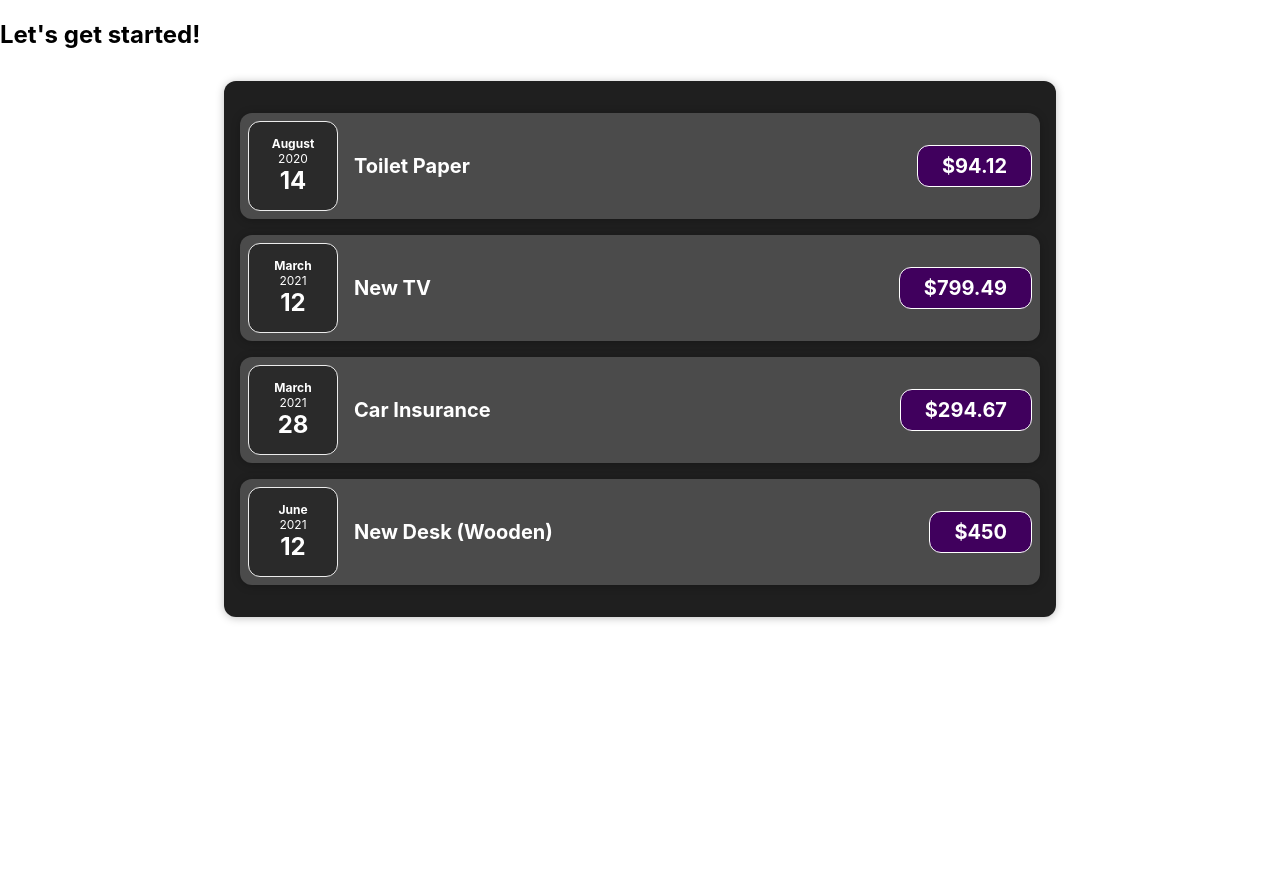
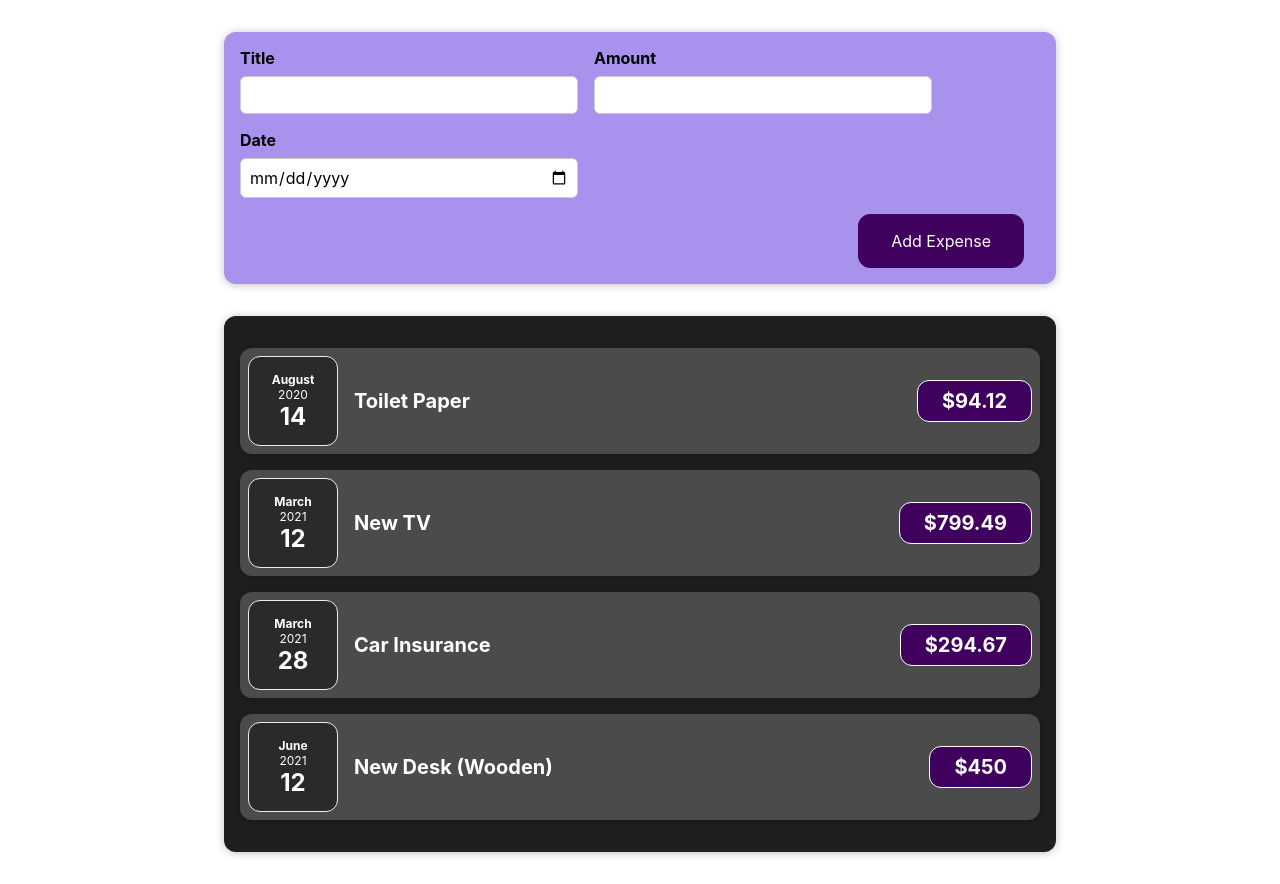
Before and after one commit to new-programmer-tech/React-Udemy, a React (Create React App) app: page / in a window 1280 px wide. Before the commit the page ends 800 px from the top, so only its background shows below. Built offline with nearby package versions, Linux system fonts and the light colour scheme.

Commit message:
expense folder added

```diff
--- a/src/App.js
+++ b/src/App.js
@@ -2,6 +2,7 @@
 
 import "./App.css";
 import Expenses from "./Expenses/Expenses";
+import NewExpense from "./NewExpense/NewExpense";
 const App = () => {
   const expenses = [
     {
@@ -34,7 +35,7 @@
 
   return (
     <div>
-      <h2>Let's get started!</h2>
+      <NewExpense />
       <Expenses items={expenses} />
     </div>
   );
--- /dev/null
+++ b/src/NewExpense/ExpenseForm.css
@@ -0,0 +1,27 @@
+/** @format */
+.new-expense__controls {
+  display: flex;
+  flex-wrap: wrap;
+  gap: 1rem;
+  margin-bottom: 1rem;
+  text-align: left;
+}
+
+.new-expense__control label {
+  font-weight: bold;
+  margin-bottom: 0.5rem;
+  display: block;
+}
+
+.new-expense__control input {
+  font: inherit;
+  padding: 0.5rem;
+  border-radius: 6px;
+  border: 1px solid #ccc;
+  width: 20rem;
+  max-width: 100%;
+}
+
+.new-expense__actions {
+  text-align: right;
+}
--- /dev/null
+++ b/src/NewExpense/ExpenseForm.js
@@ -0,0 +1,92 @@
+/** @format */
+
+import React, { useState } from "react";
+import "./ExpenseForm.css";
+
+const NewExpenseForm = (props) => {
+  const [enteredTitle, setEnteredTitle] = useState("");
+  const [enteredAmount, setEnteredAmount] = useState("");
+  const [enteredDate, setEnteredDate] = useState("");
+
+  const titleChangeHandler = (event) => {
+    setEnteredTitle(event.target.value);
+    // setUserInput({
+    //   ...userInput,
+    //   enteredTitle: event.target.value,
+    // });
+    // setUserInput((prevState) => {
+    //   return { ...prevState, enteredTitle: event.target.value };
+    // });
+  };
+
+  const amountChangeHandler = (event) => {
+    setEnteredAmount(event.target.value);
+    // setUserInput({
+    //   ...userInput,
+    //   enteredAmount: event.target.value,
+    // });
+  };
+
+  const dateChangeHandler = (event) => {
+    setEnteredDate(event.target.value);
+    // setUserInput({
+    //   ...userInput,
+    //   enteredDate: event.target.value,
+    // });
+  };
+
+  const submitHandler = (event) => {
+    event.preventDefault();
+
+    const expenseData = {
+      title: enteredTitle,
+      amount: enteredAmount,
+      date: new Date(enteredDate),
+    };
+
+    props.onSaveExpenseData(expenseData);
+    setEnteredTitle("");
+    setEnteredAmount("");
+    setEnteredDate("");
+  };
+
+  return (
+    <form onSubmit={submitHandler}>
+      <div className='new-expense__controls'>
+        <div className='new-expense__control'>
+          <label>Title</label>
+          <input
+            type='text'
+            value={enteredTitle}
+            onChange={titleChangeHandler}
+          />
+        </div>
+        <div className='new-expense__control'>
+          <label>Amount</label>
+          <input
+            type='number'
+            min='0.01'
+            step='0.01'
+            value={enteredAmount}
+            onChange={amountChangeHandler}
+          />
+        </div>
+        <div className='new-expense__control'>
+          <label>Date</label>
+          <input
+            type='date'
+            min='2019-01-01'
+            max='2022-12-31'
+            value={enteredDate}
+            onChange={dateChangeHandler}
+          />
+        </div>
+      </div>
+      <div className='new-expense__actions'>
+        <button type='submit'>Add Expense</button>
+      </div>
+    </form>
+  );
+};
+
+export default NewExpenseForm;
--- /dev/null
+++ b/src/NewExpense/NewExpense.css
@@ -0,0 +1,40 @@
+/** @format */
+
+.new-expense {
+  background-color: #a892ee;
+  padding: 1rem;
+  margin: 2rem auto;
+  width: 50rem;
+  max-width: 95%;
+  border-radius: 12px;
+  text-align: center;
+  box-shadow: 0 1px 8px rgba(0, 0, 0, 0.25);
+}
+
+.new-expense button {
+  font: inherit;
+  cursor: pointer;
+  padding: 1rem 2rem;
+  border: 1px solid #40005d;
+  background-color: #40005d;
+  color: white;
+  border-radius: 12px;
+  margin-right: 1rem;
+}
+
+.new-expense button:hover,
+.new-expense button:active {
+  background-color: #510674;
+  border-color: #510674;
+}
+
+.new-expense button.alternative {
+  color: #220131;
+  border-color: transparent;
+  background-color: transparent;
+}
+
+.new-expense button.alternative:hover,
+.new-expense button.alternative:active {
+  background-color: #ddb3f8;
+}
--- /dev/null
+++ b/src/NewExpense/NewExpense.js
@@ -0,0 +1,14 @@
+/** @format */
+import React from "react";
+import NewExpenseForm from "./ExpenseForm";
+import "./NewExpense.css";
+
+const NewExpense = () => {
+  return (
+    <div className='new-expense'>
+      <NewExpenseForm />
+    </div>
+  );
+};
+
+export default NewExpense;
```
